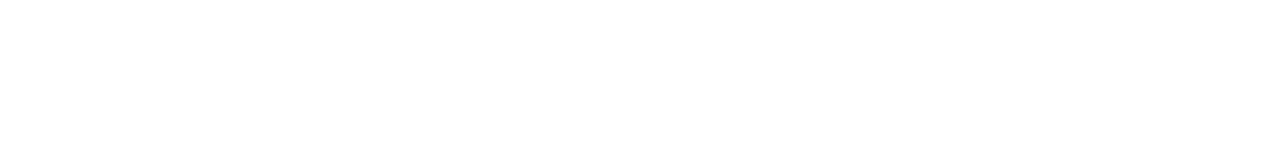
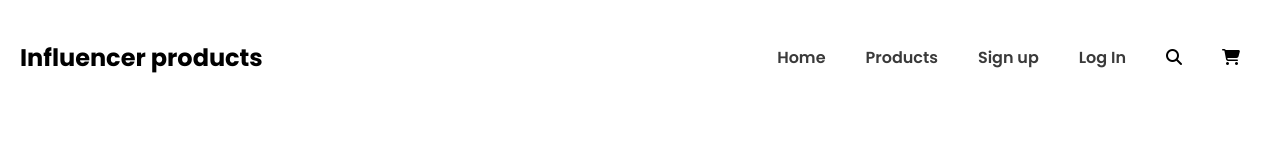
Before and after one commit to Shakilhasan347/My-influencer, a plain HTML site: page index.html in a window 1280 px wide. Drawn offline with Linux system fonts and the light colour scheme.

Commit message:
Navigation section complete

```diff
--- a/index.html
+++ b/index.html
@@ -5,16 +5,43 @@
     <meta http-equiv="X-UA-Compatible" content="IE=edge">
     <meta name="viewport" content="width=device-width, initial-scale=1.0">
     <title>Influencer practices website</title>
+    <!-- font awasome -->
+    <script src="https://kit.fontawesome.com/0fe61f7671.js" crossorigin="anonymous"></script>
+    <!-- local css Link -->
     <link rel="stylesheet" href="style.css">
 </head>
 <body>
-    <header>
+    <header class="container">
+        <nav class="navbar ">
+            <div class="logo">
+                <h4>Influencer products</h4>
+            </div>
+            <div class="nav-item">
+                <ul>
+                    <li><a href="#">Home</a></li>
+                    <li><a href="#">Products</a></li>
+                    <li><a href="#">Sign up</a></li>
+                    <li><a href="#">Log In</a></li>
+                    <li><i class="fa-solid fa-magnifying-glass"></i></li>
+                    <li><i class="fa-solid fa-cart-shopping"></i></li>
+                </ul>
+            </div>
+
+        </nav>
+        <div class="banner">
+            <div class="banner-des">
+
+            </div>
+            <div class="banner-image">
+
+            </div>
+        </div>
 
     </header>
-    <main>
+    <main class="container">
 
     </main>
-    <footer>
+    <footer  class="container">
 
 
     </footer>
--- a/style.css
+++ b/style.css
@@ -0,0 +1,37 @@
+/* poppins font adding */
+@import url('https://fonts.googleapis.com/css2?family=Open+Sans:wght@400;600;800&family=Poppins:wght@100;300;400;500;600;700;800&family=Raleway:wght@200;300&family=Roboto:wght@500&display=swap');
+
+/* common css style */
+body{
+    font-family: 'Poppins', sans-serif;
+}
+.container{
+    width:1240px;
+    margin: 0px auto;
+}
+
+/* ---------------Heading style here ----------------------- */
+
+/* navigation */
+.navbar{
+    display: flex;
+    justify-content: space-between;
+    align-items: center;
+}
+.logo h4{
+    font-size: 24px;
+}
+.nav-item ul{
+    display: flex;
+    list-style: none;
+}
+.nav-item ul li{
+    margin: 20px;
+}
+.nav-item ul li a{
+    text-decoration: none;
+    color: #3A3A3A;
+    font-size: 16px;
+    font-weight: 600;
+}
+/* banner */
```
